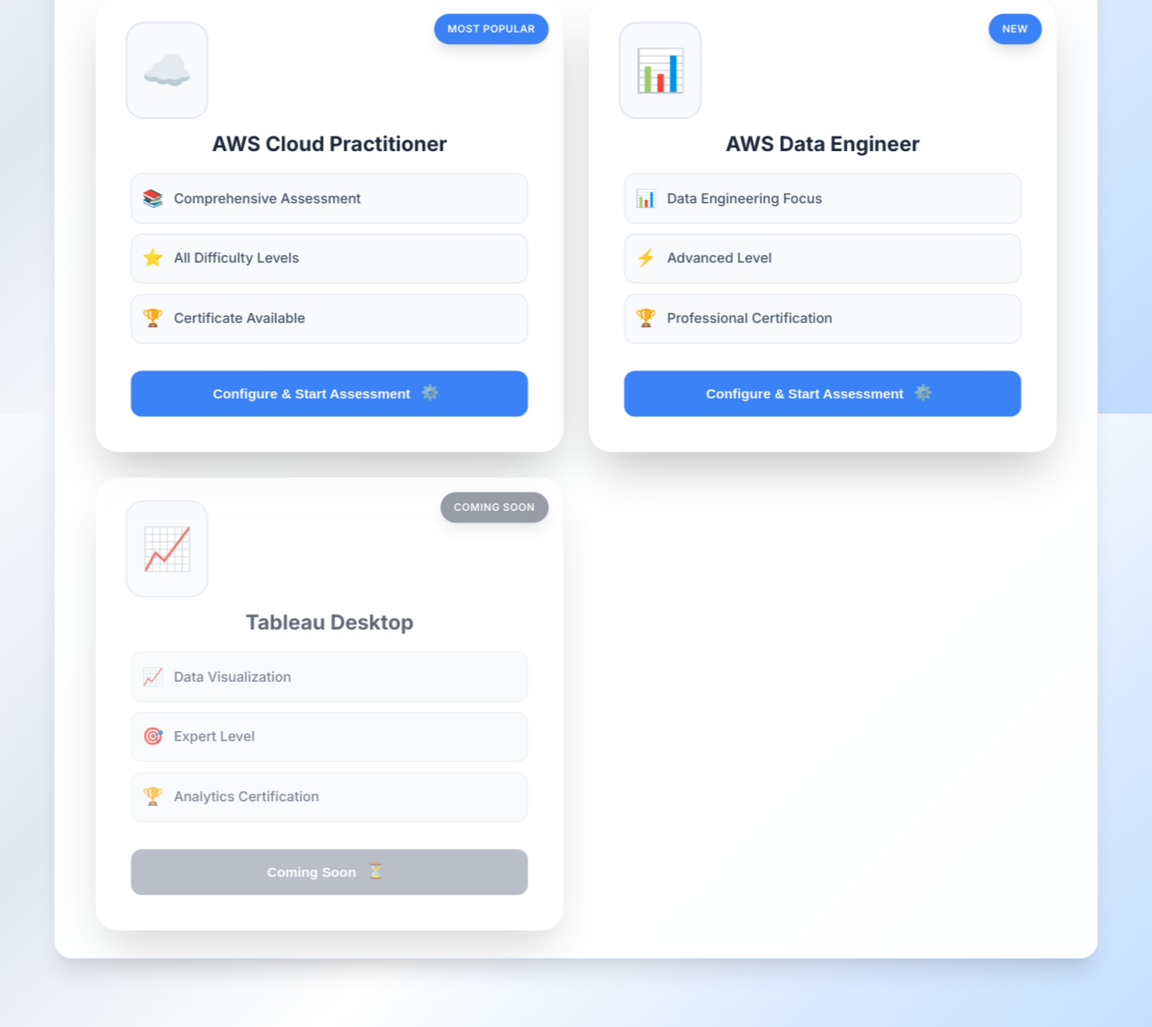
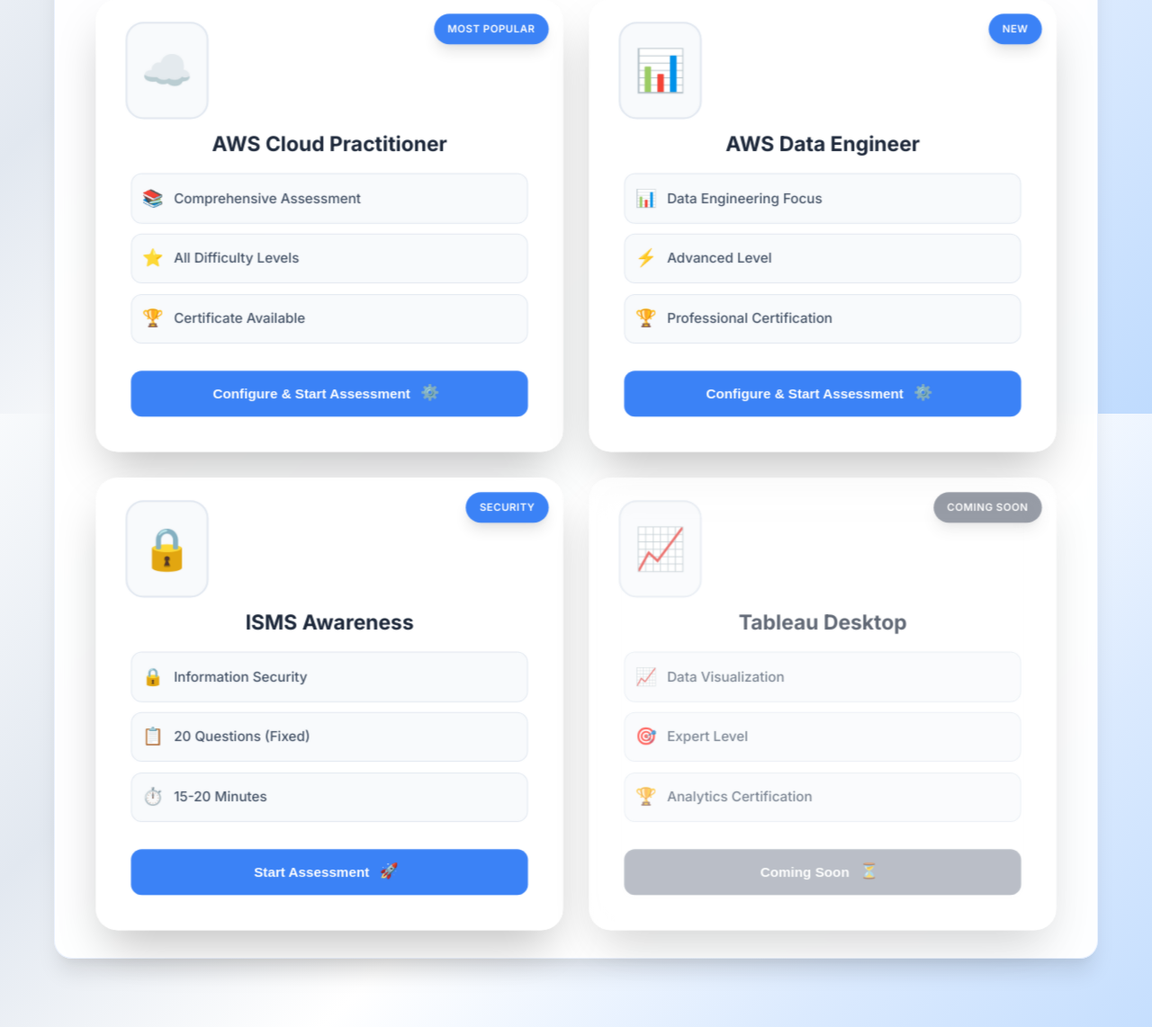
Before and after one commit to Venkat-idexcel/aws-quiz-website, a Flask app: page /quiz in a window 1280 px wide. Shown: the part 340-1482 px from the top of the page at 90% size. Run offline with Flask 3, Linux system fonts and the light colour scheme; the visitor is signed in with stand-in values (Sample User, id 1); parts of the project's set-up code (start-up, migrations or seed data) failed here and were passed over; some libraries are stand-ins or nearby versions.

Commit message:
Add ISMS Awareness quiz with fixed 20 questions (no configuration needed)

```diff
--- a/app.py
+++ b/app.py
@@ -1676,10 +1676,14 @@
     print(f"DEBUG: take_quiz called with quiz_type={quiz_type}, num_questions={num_questions}")
 
     # Validate quiz type and handle unavailable options
-    if quiz_type not in ['aws-cloud-practitioner', 'aws-data-engineer']:
+    if quiz_type not in ['aws-cloud-practitioner', 'aws-data-engineer', 'isms-awareness']:
         print(f"DEBUG: Invalid quiz type: {quiz_type}")
         flash(f'Quiz type {quiz_type} is not available yet. Please check back later!', 'error')
         return redirect(url_for('quiz'))
+
+    # For ISMS quiz, always use 20 questions (no configuration)
+    if quiz_type == 'isms-awareness':
+        num_questions = 20
 
     # Store quiz type in session for tracking
     session['current_quiz_type'] = quiz_type
@@ -2076,13 +2080,24 @@
                 ORDER BY RANDOM()
                 LIMIT %s
             """
+        elif quiz_type == 'isms-awareness':
+            query = """
+                SELECT id, question_id, question, option_a, option_b, option_c, option_d, option_e, correct_answer, explanation
+                FROM questions
+                WHERE category = 'ISMS Awareness'
+                ORDER BY id ASC
+                LIMIT 20
+            """
 
         if not query:
              flash(f'Quiz type {quiz_type} is not implemented yet.', 'error')
              return redirect(url_for('quiz'))
 
         print(f"DEBUG: Executing query for {quiz_type}: {query}")
-        cur.execute(query, (num_questions,))
+        if quiz_type == 'isms-awareness':
+            cur.execute(query)
+        else:
+            cur.execute(query, (num_questions,))
         questions = cur.fetchall()
 
         print(f"DEBUG: Fetched {len(questions) if questions else 0} questions from database for {quiz_type}")
@@ -2093,7 +2108,14 @@
             return redirect(url_for('quiz'))
 
         # Create quiz session - Set both start_time and started_at for compatibility
-        quiz_category = 'AWS Cloud Practitioner' if quiz_type == 'aws-cloud-practitioner' else 'AWS Data Engineer'
+        if quiz_type == 'aws-cloud-practitioner':
+            quiz_category = 'AWS Cloud Practitioner'
+        elif quiz_type == 'aws-data-engineer':
+            quiz_category = 'AWS Data Engineer'
+        elif quiz_type == 'isms-awareness':
+            quiz_category = 'ISMS Awareness'
+        else:
+            quiz_category = 'AWS Cloud Practitioner'
         start_time = datetime.now()
 
         cur.execute("""
--- a/templates/quiz/start.html
+++ b/templates/quiz/start.html
@@ -80,6 +80,43 @@
                     <span class="btn-text">Configure & Start Assessment</span>
                     <span class="btn-icon">⚙️</span>
                 </button>
+            </div>
+        </div>
+
+    <!-- ISMS Awareness Assessment -->
+        <div class="quiz-card premium available">
+            <div class="quiz-badge">Security</div>
+            <div class="quiz-icon">
+                <div class="icon-container">🔒</div>
+            </div>
+
+            <div class="quiz-info">
+                <h3>ISMS Awareness</h3>
+                <div class="quiz-details">
+                    <div class="detail-item">
+                        <span class="detail-icon">🔒</span>
+                        <span class="detail-text">Information Security</span>
+                    </div>
+                    <div class="detail-item">
+                        <span class="detail-icon">📋</span>
+                        <span class="detail-text">20 Questions (Fixed)</span>
+                    </div>
+                    <div class="detail-item">
+                        <span class="detail-icon">⏱️</span>
+                        <span class="detail-text">15-20 Minutes</span>
+                    </div>
+                </div>
+            </div>
+
+            <div class="quiz-actions">
+                <form method="POST" action="{{ url_for('take_quiz') }}" style="width: 100%;">
+                    <input type="hidden" name="quiz_type" value="isms-awareness">
+                    <input type="hidden" name="num_questions" value="20">
+                    <button type="submit" class="quiz-action-btn primary">
+                        <span class="btn-text">Start Assessment</span>
+                        <span class="btn-icon">🚀</span>
+                    </button>
+                </form>
             </div>
         </div>
 
```
